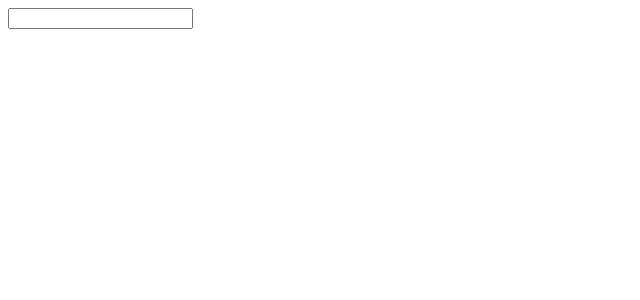
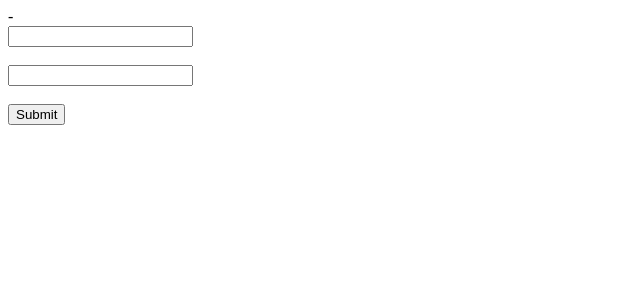
Before and after one commit to wisekid254/React2025, a React (Vite) app in the folder reactPro/: page / in a window 1280 px wide. Shown: the top 300 px of the page, without its empty margins (0-640 px from the left). Built offline with nearby package versions, Linux system fonts and the light colour scheme.

Commit message:
Forms with multiple inputs in react

```diff
--- a/reactPro/src/components/Form.jsx
+++ b/reactPro/src/components/Form.jsx
@@ -1,14 +1,31 @@
 import { useState } from "react";
 
 export default function Form() {
-  const [name, setName] = useState("");
+  const [name, setName] = useState({ firstName: "", lastName: "" });
   function handleChange(e) {
-    console.log(e.target.value);
+    e.preventDefault();
+    console.log(name);
   }
+
   return (
     <div>
+      {name.firstName}-{name.lastName}
       <form>
-        <input onChange={(e) => handleChange(e)} type="text" value={name} />
+        <input
+          onChange={(e) => setName({ ...name, firstName: e.target.value })}
+          type="text"
+          value={name.firstName}
+        />
+        <br />
+        <br />
+
+        <input
+          type="text"
+          onChange={(e) => setName({ ...name, lastName: e.target.value })}
+        />
+        <br />
+        <br />
+        <button onClick={(e) => handleChange(e)}>Submit</button>
       </form>
     </div>
   );
```
